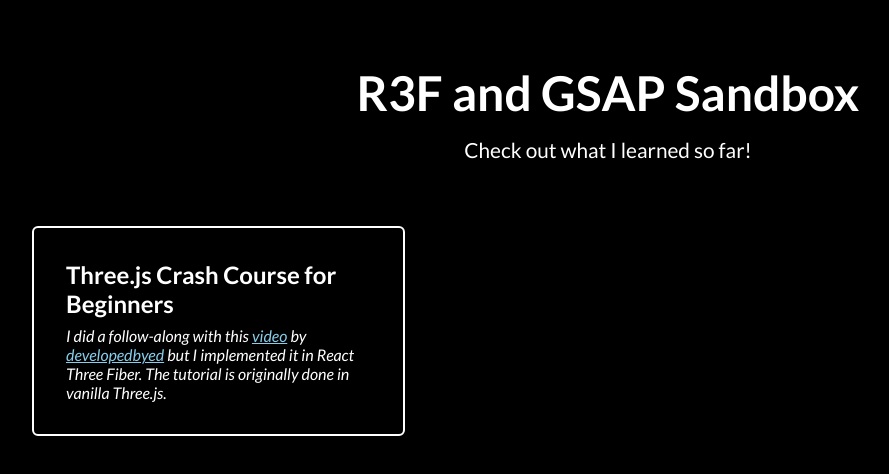
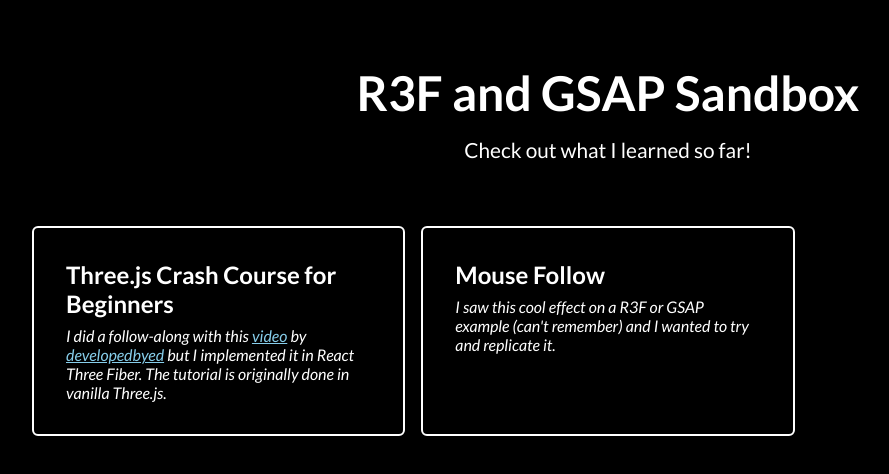
Before and after one commit to KenYunNot/r3f-sandbox, a React (Vite) app: page / in a window 1280 px wide. Shown: the top 474 px of the page, without its empty margins (32-921 px from the left). Built offline with nearby package versions, Linux system fonts and the light colour scheme; the HTML template or start-up script is replaced by a standard one.

Commit message:
fix: pass children directly to GridItem component instead of p tag

```diff
--- a/src/routes/(home)/index.tsx
+++ b/src/routes/(home)/index.tsx
@@ -31,7 +31,6 @@ const Home = () => {
       </div>
       <div className='grid-container'>
         <GridItem href='developedbyed-followalong' title='Three.js Crash Course for Beginners'>
-          <p>
           I did a follow-along with this{' '}
           <a
             href='https://www.youtube.com/watch?v=_OwJV2xL8M8&list=PLVOXfoQ_x6wcFJ8b122nEVC0jnDjoqKlk&index=22'
@@ -45,7 +44,11 @@ const Home = () => {
           </a>{' '}
           but I implemented it in React Three Fiber. The tutorial is originally done in vanilla
           Three.js.
-          </p>
+        </GridItem>
+
+        <GridItem href='mouse-follow' title='Mouse Follow'>
+          I saw this cool effect on a R3F or GSAP example (can't remember) and I wanted to try and
+          replicate it.
         </GridItem>
       </div>
     </div>
@@ -59,7 +62,7 @@ const GridItem = ({
 }: {
   href: string;
   title: string;
-  children: React.ReactNode;
+  children?: React.ReactNode;
 }) => {
   const gridItemRef = React.useRef<HTMLDivElement>(null!);
 
```
Lines whose indentation alone changed are shown as unchanged.
